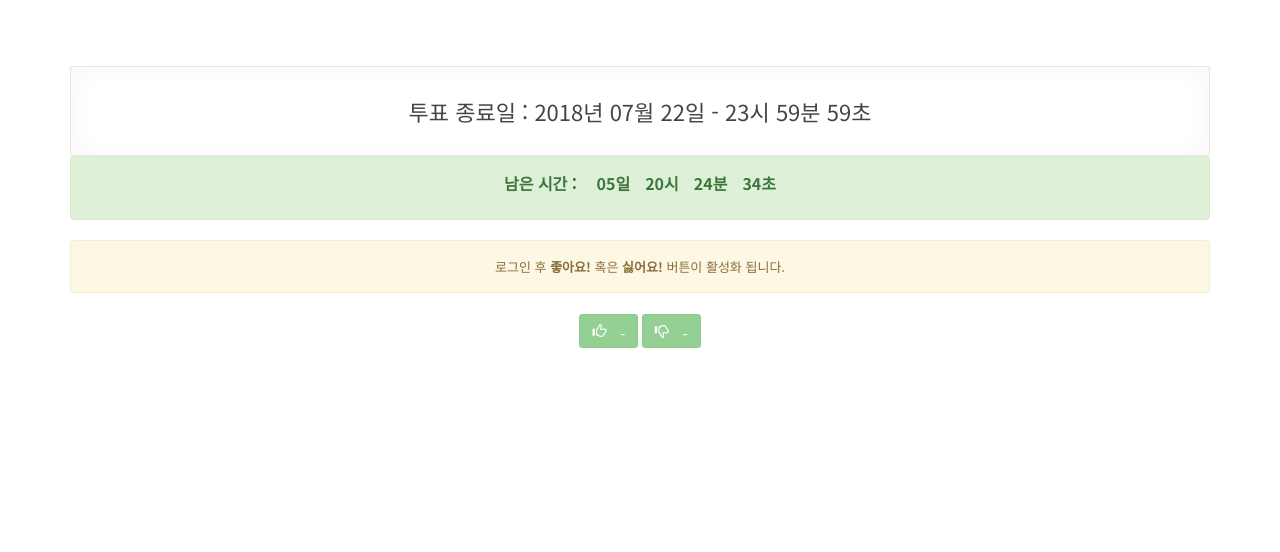
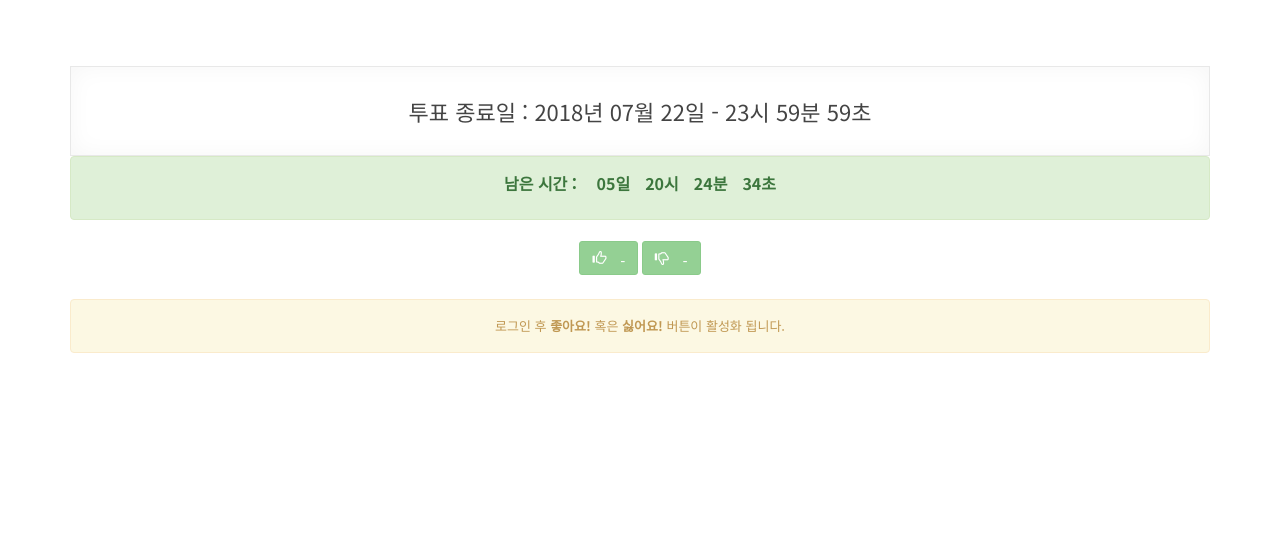
Before and after one commit to level120/Vote_of_LeeLab, a Django app: page / in a window 1280 px wide. Shown: the part 201-753 px from the top of the page. Run offline with Django 3.2, Linux system fonts and the light colour scheme; data that the repository does not hold is empty; some libraries are stand-ins or nearby versions.

Commit message:
response type change
??? -? list

```diff
--- a/Vote_of_LeeLab/VoteApp/templates/VoteApp/countdown.html
+++ b/Vote_of_LeeLab/VoteApp/templates/VoteApp/countdown.html
@@ -13,18 +13,16 @@
             <h4 style="text-align:center;" class="alert-heading">남은 시간 : <span style="margin-left:15px" id="day">--</span>일<span style="margin-left:15px" id="hour">--</span>시<span style="margin-left:15px" id="min">--</span>분<span style="margin-left:15px" id="sec">--</span>초</h4>
         </div>
 
-        <div style="text-align:center;">
-        {% if user.is_authenticated %}
-            <button type="button" id="btnLike" name="{{ like.id }}" class="like btn btn-success glyphicon glyphicon-thumbs-up"> -</button>
-            <button type="button" id="btnDisLike" name="{{ dislike.id }}" class="dislike btn btn-success glyphicon glyphicon-thumbs-down"> -</button>
-        {% else %}
-            <div class="alert alert-warning" role="alert">
-                로그인 후 <strong>좋아요!</strong> 혹은 <strong>싫어요!</strong> 버튼이 활성화 됩니다.
-            </div>
-            <button type="button" id="btnLike" class="like btn btn-success glyphicon glyphicon-thumbs-up disabled"> -</button>
-            <button type="button" id="btnDisLike" class="dislike btn btn-success glyphicon glyphicon-thumbs-down disabled"> -</button>
+        <div style="text-align:center; padding-bottom:25px;">
+            <button type="button" name="{{ like.id }}" class="like btn btn-success glyphicon glyphicon-thumbs-up {% if not user.is_authenticated %}disabled{% endif %}"> -</button>
+            <button type="button" name="{{ dislike.id }}" class="dislike btn btn-success glyphicon glyphicon-thumbs-down {% if not user.is_authenticated %}disabled{% endif %}"> -</button>
+        </div>
+
+        {% if not user.is_authenticated %}
+        <div class="alert alert-warning" role="alert">
+            <p style="text-align:center;">로그인 후 <strong>좋아요!</strong> 혹은 <strong>싫어요!</strong> 버튼이 활성화 됩니다.</p>
+        </div>
         {% endif %}
-        </div>
 
     </div>
 </div>
--- a/Vote_of_LeeLab/VoteApp/views.py
+++ b/Vote_of_LeeLab/VoteApp/views.py
@@ -162,8 +162,8 @@ def like(request):
             obj.likes.add(user)
             message = '좋아요 취소 '
 
-    context = [{'likes_count' : Like.total_likes, 'message' : message}]
-    return HttpResponse(json.dumps(context), content_type='application/json')
+    context = {'likes_count' : Like.total_likes, 'message' : message}
+    return HttpResponse(json.dumps(list(context)), content_type='application/json')
 
 
 @login_required
@@ -181,13 +181,13 @@ def dislike(request):
             obj.dislikes.add(user)
             message = '싫어요 취소 '
 
-    context = [{'disLikes_count' : DisLike.total_disLikes, 'message' : message}]
-    return HttpResponse(json.dumps(context), content_type='application/json')
+    context = {'disLikes_count' : DisLike.total_disLikes, 'message' : message}
+    return HttpResponse(json.dumps(list(context)), content_type='application/json')
 
 
 def like_anonymous(request):
-    context = [{'likes_count' : Like.total_likes, 'disLikes_count' : DisLike.total_disLikes}]
-    return HttpResponse(json.dumps(context), content_type='application/json')
+    context = {'likes_count' : Like.total_likes, 'disLikes_count' : DisLike.total_disLikes}
+    return HttpResponse(json.dumps(list(context)), content_type='application/json')
 
 
 # under pages are handler of exception for 400, 403, 404 and 500
```
